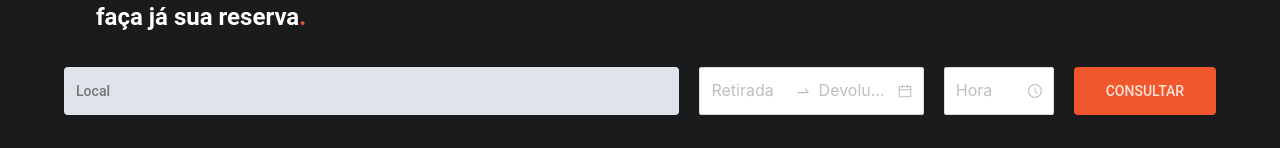
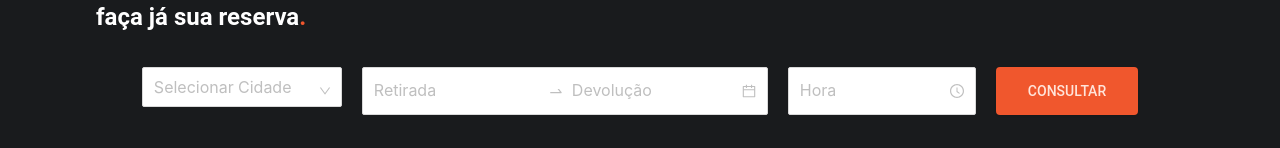
Before and after one commit to eduardo-marcondes/PI-DH-G2, a React (Create React App) app: page / in a window 1280 px wide. Shown: the part 804-952 px from the top of the page. Built offline with nearby package versions, Linux system fonts and the light colour scheme; the HTML template or start-up script is replaced by a standard one.

Commit message:
create input cidade

```diff
--- a/public/jsons/address.json
+++ b/public/jsons/address.json
@@ -1,13 +1,15 @@
 {
   "addressList": [
     {
-      "cidade": "São Paulo",
+      "id": "1",
+      "cidade": "Sao Paulo",
       "estado": "SP",
       "cep": "01449-000",
       "endereco": "Av. Europa, 725",
       "bairro": "Jardins"
     },
     {
+      "id": "2",
       "cidade": "Rio de Janeiro",
       "estado": "RJ",
       "cep": "22640-100",
@@ -15,6 +17,7 @@
       "bairro": "Barra da Tijuca"
     },
     {
+      "id": "3",
       "cidade": "Belo Horizonte",
       "estado": "MG",
       "cep": "30110-047",
@@ -22,14 +25,16 @@
       "bairro": "Lourdes"
     },
     {
-      "cidade": "Brasília",
+      "id": "4",
+      "cidade": "Brasilia",
       "estado": "DF",
       "cep": "70750-502",
       "endereco": "SEPN 509 - Loja 8",
       "bairro": "Asa Norte"
     },
     {
-      "cidade": "Florianópolis",
+      "id": "5",
+      "cidade": "Florianopolis",
       "estado": "SC",
       "cep": "88025-255",
       "endereco": "Rua Paschoal Apóstolo Pítsica, 4900",
--- a/src/pages/Home.js
+++ b/src/pages/Home.js
@@ -5,6 +5,7 @@ import TitleBgBlack from "./components/titles/TitleBgBlack";
 import Marca from "./components/Marca";
 import InputDate from "./components/forms/InputDate";
 import InputDateTime from "./components/forms/InputDateTime";
+import InputSelect from "./components/forms/InputSelect";
 
 function Home() {
     const title = {span: "Viaje com estilo", title: "faça já sua reserva"}
@@ -21,7 +22,8 @@ function Home() {
                     <div className="container">
                         <TitleBgBlack {...title}/>
                         <div className="form form-home">
-                            <input type="text" id="local" name="local" placeholder="Local"/>
+                            <InputSelect/>
+                            {/*<input type="text" id="local" name="local" placeholder="Local"/>*/}
                             <InputDateTime/>
                             {/*<InputDate/>*/}
                             <input type="submit" className="botao" value="CONSULTAR"/>
--- a/src/pages/components/forms/InputSelect.js
+++ b/src/pages/components/forms/InputSelect.js
@@ -9,19 +9,16 @@ function InputSelect() {
     const [addressResult, isLoading] = useApis('./jsons/address.json');
 
     //resultado pode ser nulo ou vazio ate carregar
-    const address = adressResult?.addressList || [];
+    const address = addressResult?.addressList || [];
     //carregando
     if (isLoading) return 'Loading';
 
     return (
         <>
-            {
-                address.map((addItem, key) => {
-                    return (<React.Fragment key={key}>
             <Select
                 showSearch
-                            style={{width: 200}}
-                            placeholder="Selecione uma cidade"
+                style={{minWidth: 200}}
+                placeholder="Selecionar Cidade"
                 optionFilterProp="children"
                 filterOption={(input, option) =>
                     option.children.toLowerCase().indexOf(input.toLowerCase()) >= 0
@@ -29,17 +26,16 @@ function InputSelect() {
                 filterSort={(optionA, optionB) =>
                     optionA.children.toLowerCase().localeCompare(optionB.children.toLowerCase())
                 }
+                size="large"
             >
-                            <Option value="1">{addItem.cidade}</Option>
-                            <Option value="2">{addItem.cidade}</Option>
-                            <Option value="3">{addItem.cidade}</Option>
-                            <Option value="4">{addItem.cidade}</Option>
-                            <Option value="5">{addItem.cidade}</Option>
-                            <Option value="6">{addItem.cidade}</Option>
-                        </Select>
+                {
+                    address.map((addItem, key) => {
+                        return (<React.Fragment key={key}>
+                            <Option value={addItem.id}>{addItem.cidade}</Option>
                         </React.Fragment>)
                     })
                 }
+            </Select>
         </>)
 }
 
```
Lines whose indentation alone changed are shown as unchanged.
